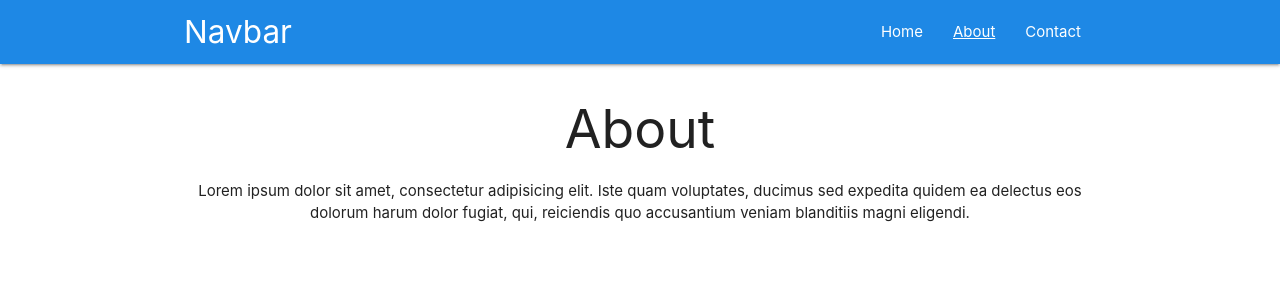
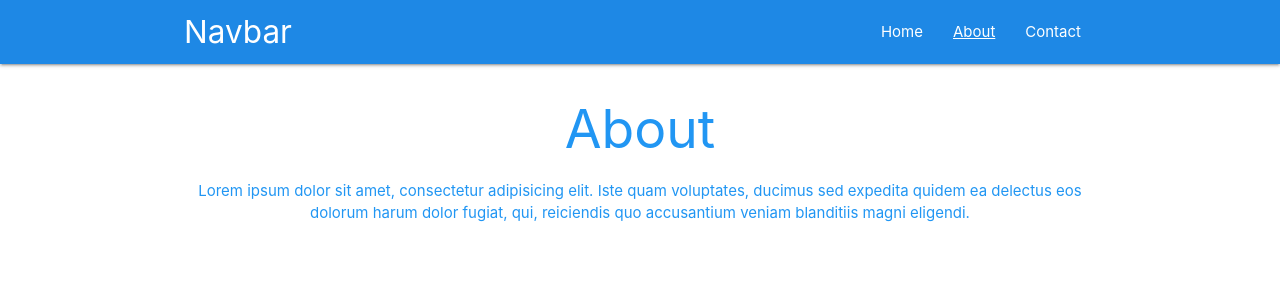
Before and after one commit to conoroshea1996/react-router, a React (Create React App) app: page /about in a window 1280 px wide. Shown: the top 300 px of the page. Built offline with nearby package versions, Linux system fonts and the light colour scheme.

Commit message:
implment wrap components

```diff
--- a/src/components/About/About.js
+++ b/src/components/About/About.js
@@ -1,4 +1,5 @@
 import React from 'react';
+import Rainbow from '../Rainbow/Rainbow';
 import { Container } from '@material-ui/core';
 
 function About() {
@@ -10,4 +11,4 @@ function About() {
     );
 }
 
-export default About;
+export default Rainbow(About);
--- a/src/components/Navbar/Navbar.js
+++ b/src/components/Navbar/Navbar.js
@@ -43,5 +43,4 @@ class Navbar extends Component {
         );
     }
 }
-
 export default Navbar;
--- /dev/null
+++ b/src/components/Rainbow/Rainbow.js
@@ -0,0 +1,17 @@
+import React from 'react';
+
+function Rainbow(WrappedComponent) {
+
+    const colors = ['red', 'blue', 'green', 'yellow', 'pink']
+    const randomColor = colors[Math.floor(Math.random() * colors.length)];
+    const colorClass = `${randomColor}-text`;
+    return (props) => {
+        return (
+            <div className={colorClass}>
+                <WrappedComponent {...props} />
+            </div>
+        )
+    }
+}
+
+export default Rainbow;
```
